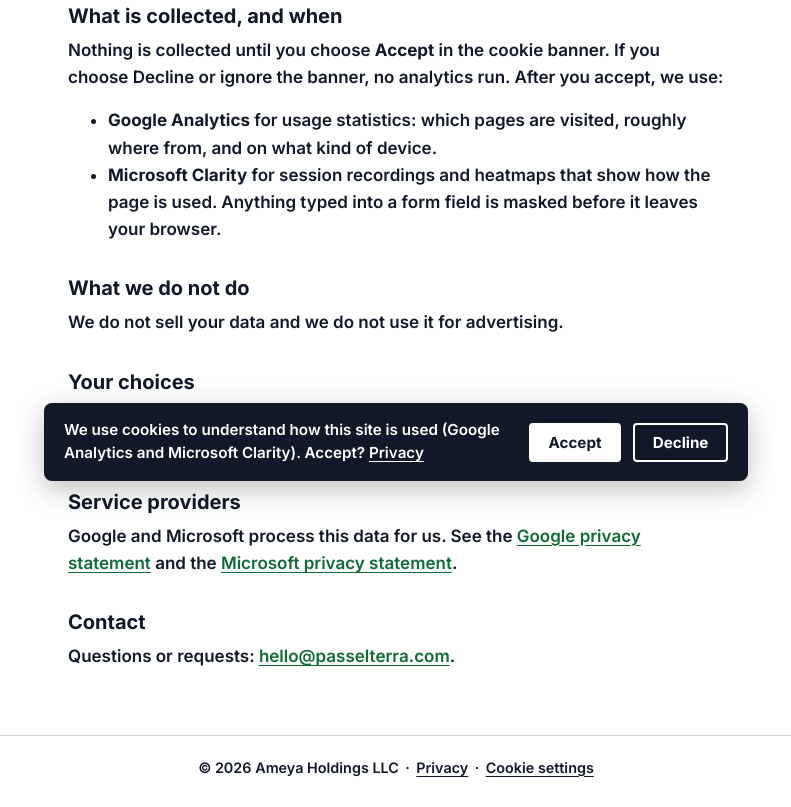
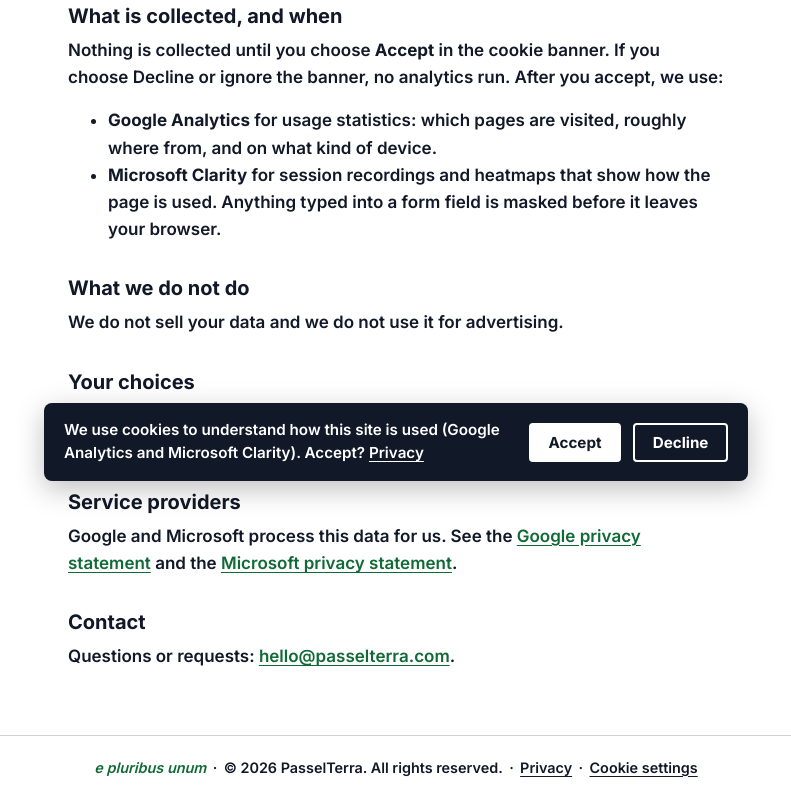
Before and after one commit to PasselTerra/passelterra.com, a plain HTML site: page privacy/index.html in a window 1280 px wide. Shown: the part 303-1110 px from the top of the page, without its empty margins (244-1035 px from the left). Drawn offline with Linux system fonts and the light colour scheme.

Commit message:
Footer: brand copyright and motto
Co-Authored-By: Claude Opus 5.5 <noreply@anthropic.com>
Claude-Session: https://claude.ai/code/session_01RL7on3ndJSxUmrEchj37zK

```diff
--- a/assets/consent.js
+++ b/assets/consent.js
@@ -113,6 +113,7 @@
     if (!stored) show(false);
     document.addEventListener('click', function (e) {
       var t = e.target;
+      if (t && t.closest && t.closest('[data-egg]')) { window.location.href = 'https://ameyaholdingsllc.com'; return; }
       var el = t && t.closest ? t.closest('[data-consent-open]') : null;
       if (!el) return;
       e.preventDefault();
--- a/assets/site.css
+++ b/assets/site.css
@@ -56,6 +56,7 @@ a:focus-visible, button:focus-visible { outline: 3px solid var(--brand-accent);
 }
 .site-footer a, .site-footer button { color: var(--brand-text); }
 .site-footer .sep { margin: 0 0.4rem; }
+.site-footer .motto { font-family: var(--font-heading); font-style: italic; color: var(--brand-primary); }
 .link-button { background: none; border: 0; padding: 0; font: inherit; text-decoration: underline; text-underline-offset: 0.2em; cursor: pointer; }
 
 .doc { width: 100%; max-width: 44rem; margin: 0 auto; padding: 2.5rem 1.5rem 3rem; flex: 1; }
--- a/privacy/index.html
+++ b/privacy/index.html
@@ -46,7 +46,7 @@
   <p>Questions or requests: <a href="mailto:hello@passelterra.com">hello@passelterra.com</a>.</p>
 </main>
 <footer class="site-footer">
-  <span>&copy; 2026 Ameya Holdings LLC</span><span class="sep" aria-hidden="true">&middot;</span><a href="/privacy/">Privacy</a><span class="sep" aria-hidden="true">&middot;</span><button type="button" class="link-button" data-consent-open>Cookie settings</button>
+  <span class="motto"><span data-egg>e</span> pluribus unum</span><span class="sep" aria-hidden="true">&middot;</span><span>&copy; 2026 PasselTerra. All rights reserved.</span><span class="sep" aria-hidden="true">&middot;</span><a href="/privacy/">Privacy</a><span class="sep" aria-hidden="true">&middot;</span><button type="button" class="link-button" data-consent-open>Cookie settings</button>
 </footer>
 </body>
 </html>
```
Also changed, not shown: 404.html (+1 -1 lines), index.html (+1 -1 lines).
